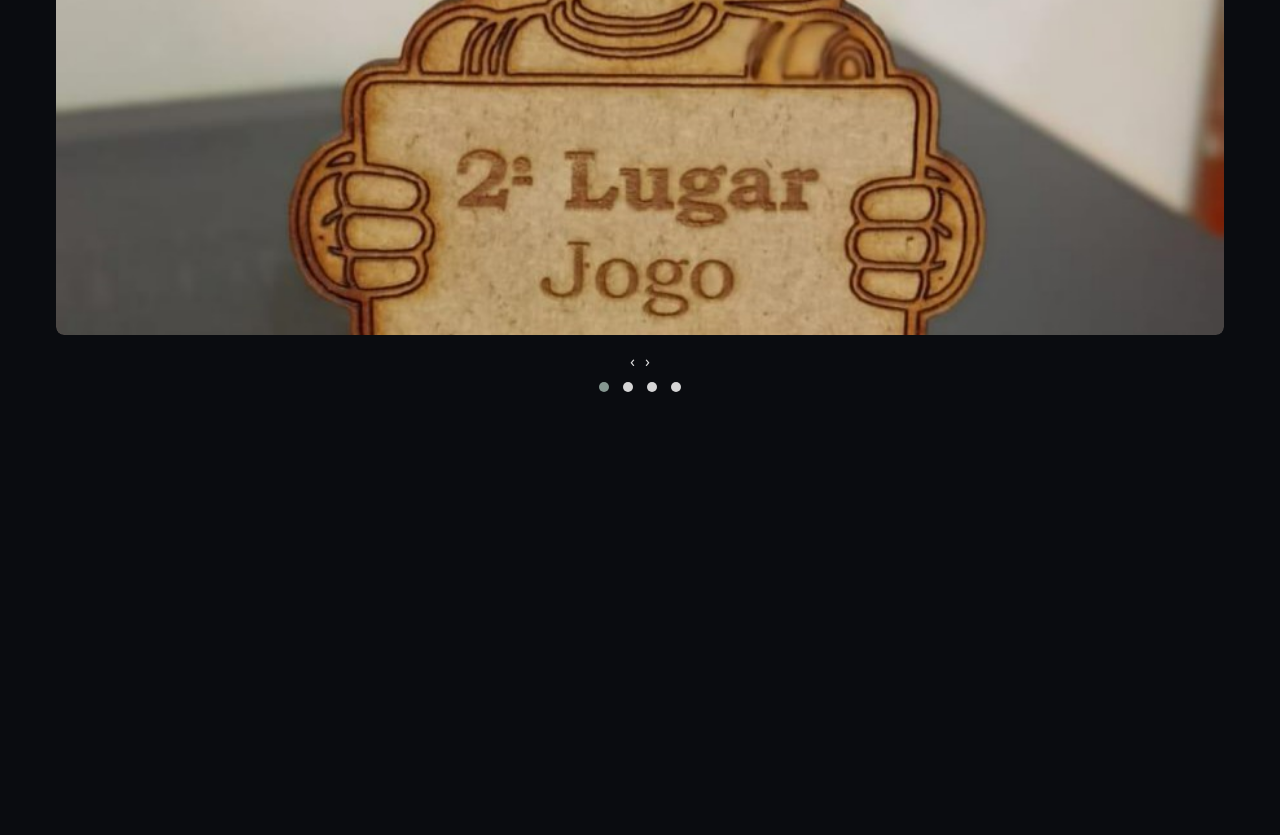
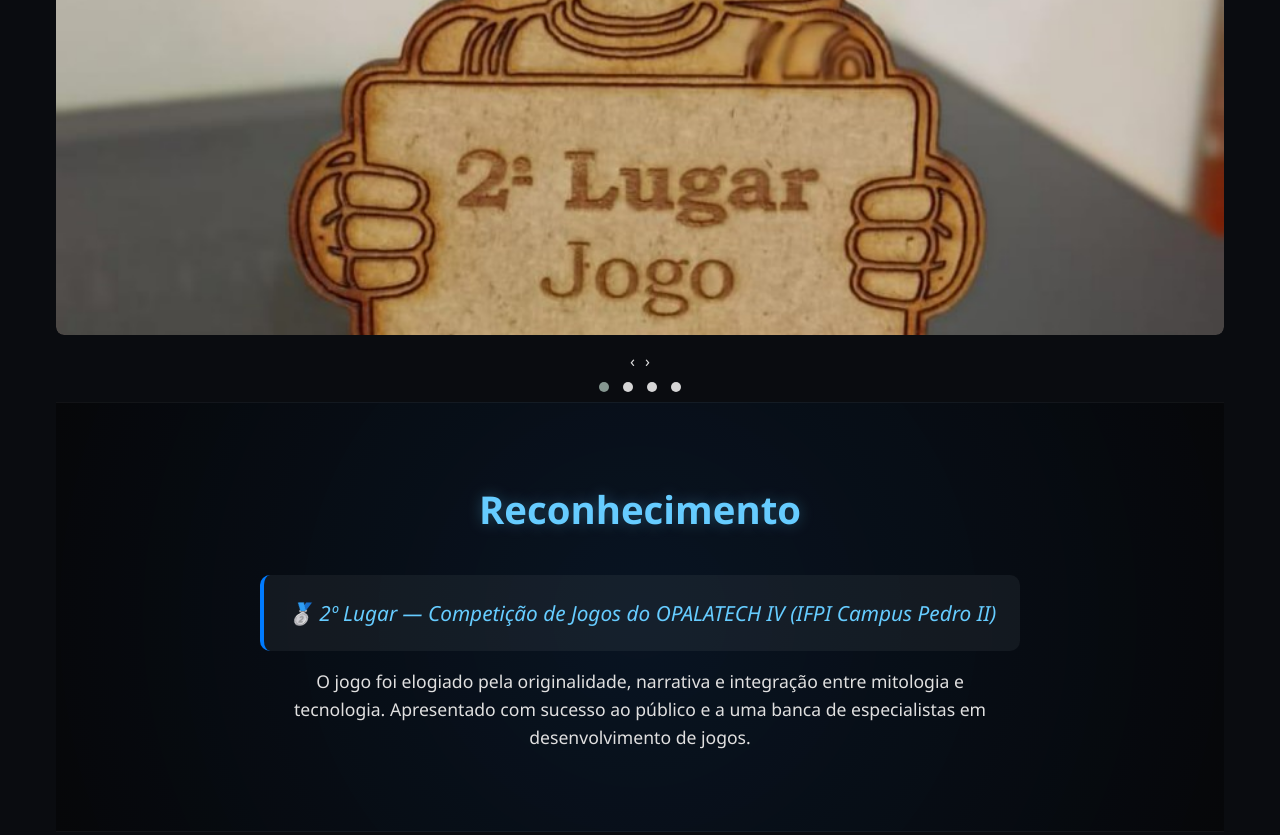
Before and after one commit to MichasBaiano/Meu-Portifolio, a plain HTML site: page projetos/brilhoperdido/index.html in a window 1280 px wide. Shown: the part 1781-2616 px from the top of the page. Before the commit the page ends 2279 px from the top, so only its background shows below. Drawn offline with nearby package versions, Linux system fonts and the light colour scheme.

Commit message:
✨ feat(index, css): adiciona seção premiação no brilho perdido

```diff
--- a/projetos/brilhoperdido/index.html
+++ b/projetos/brilhoperdido/index.html
@@ -174,6 +174,18 @@
                 </div>
             </div>
         </section>
+
+        <section class="premiacao">
+            <h2 class="secao-titulo">Reconhecimento</h2>
+            <blockquote class="premio">
+                🥈 2º Lugar — Competição de Jogos do OPALATECH IV (IFPI Campus Pedro II)
+            </blockquote>
+            <p class="premio-texto">
+                O jogo foi elogiado pela originalidade, narrativa e integração entre mitologia e tecnologia.
+                Apresentado com sucesso ao público e a uma banca de especialistas em desenvolvimento de jogos.
+            </p>
+        </section>
+
     </main>
 
     <!-- Scripts -->
--- a/projetos/brilhoperdido/style.css
+++ b/projetos/brilhoperdido/style.css
@@ -320,6 +320,35 @@ figure:hover .galeria-thumb {
     box-shadow: 0 0 25px rgba(0, 123, 255, 0.25);
     transform: translateY(-6px);
 }
+
+.premiacao {
+    text-align: center;
+    padding: 5rem 2rem;
+    background: radial-gradient(circle at center, rgba(0, 123, 255, 0.08), rgba(0, 0, 0, 0.4));
+    border-top: 1px solid rgba(255, 255, 255, 0.05);
+    border-bottom: 1px solid rgba(255, 255, 255, 0.05);
+}
+
+.premio {
+    font-size: 1.3rem;
+    color: var(--azulCL);
+    font-style: italic;
+    background: rgba(255, 255, 255, 0.05);
+    border-left: 4px solid var(--azulPR);
+    padding: 1.5rem;
+    border-radius: 10px;
+    display: inline-block;
+    margin-bottom: 1rem;
+}
+
+.premio-texto {
+    max-width: 700px;
+    margin: 0 auto;
+    color: var(--texto);
+    font-size: 1.1rem;
+    line-height: 1.6;
+}
+
 /* Animações das imagens */
 @keyframes zoomIn {
     from {
```
